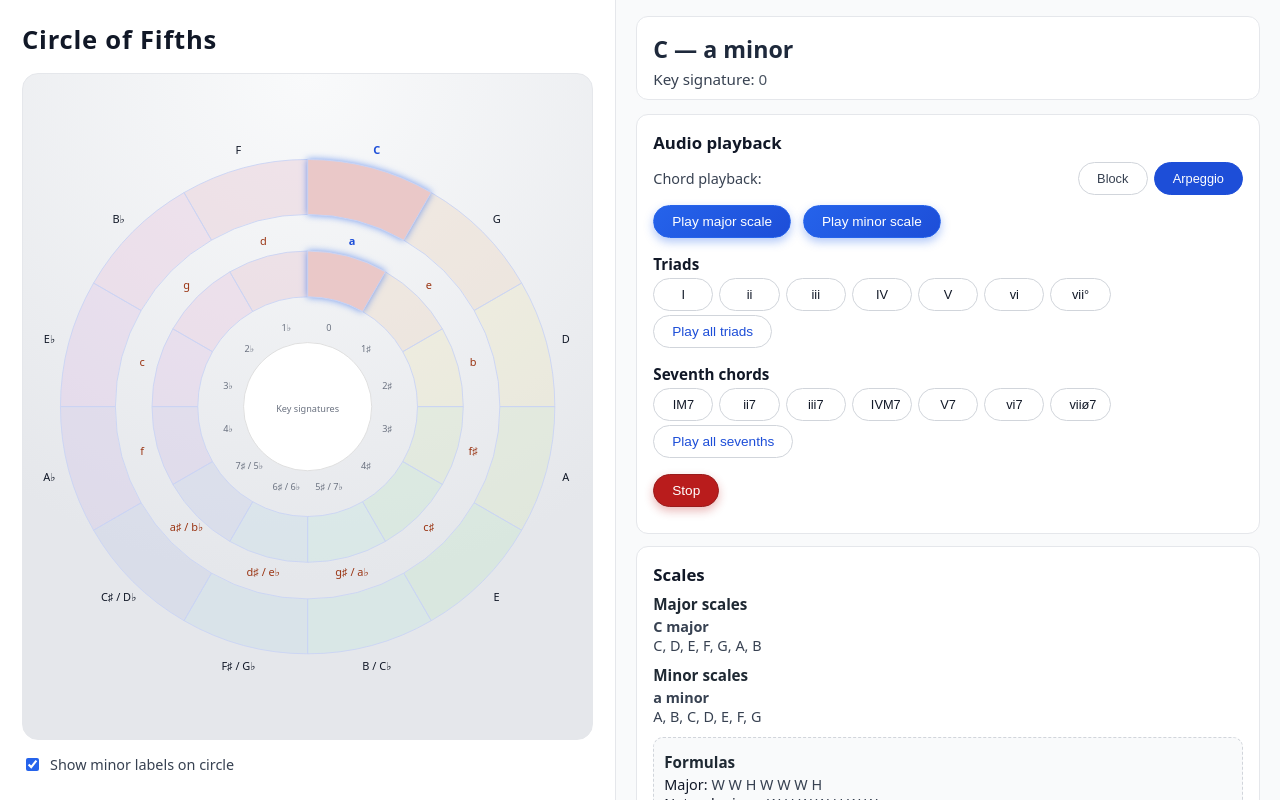
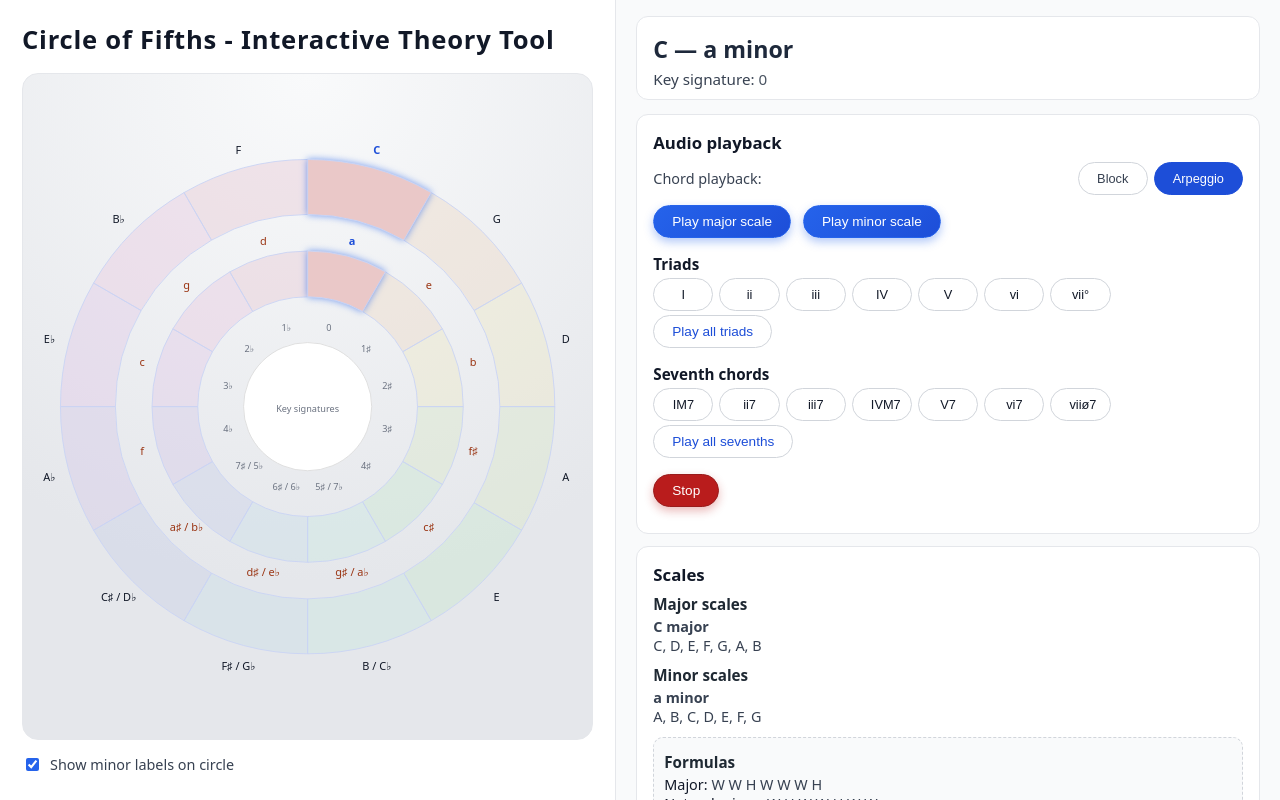
Before and after one commit to dkolbuc/Circle-of-fifths, a plain HTML site: page index.html in a window 1280 px wide. Drawn offline with Linux system fonts and the light colour scheme.

Commit message:
Update index.html

```diff
--- a/index.html
+++ b/index.html
@@ -10,7 +10,7 @@
   <div class="app">
     <!-- LEFT: Circle of Fifths -->
     <main class="circlePane">
-      <h1 class="appTitle">Circle of Fifths</h1>
+      <h1 class="appTitle">Circle of Fifths - Interactive Theory Tool</h1>
       <div id="canvas" class="circleCanvas"></div>
 
       <div class="circleControls">
```
